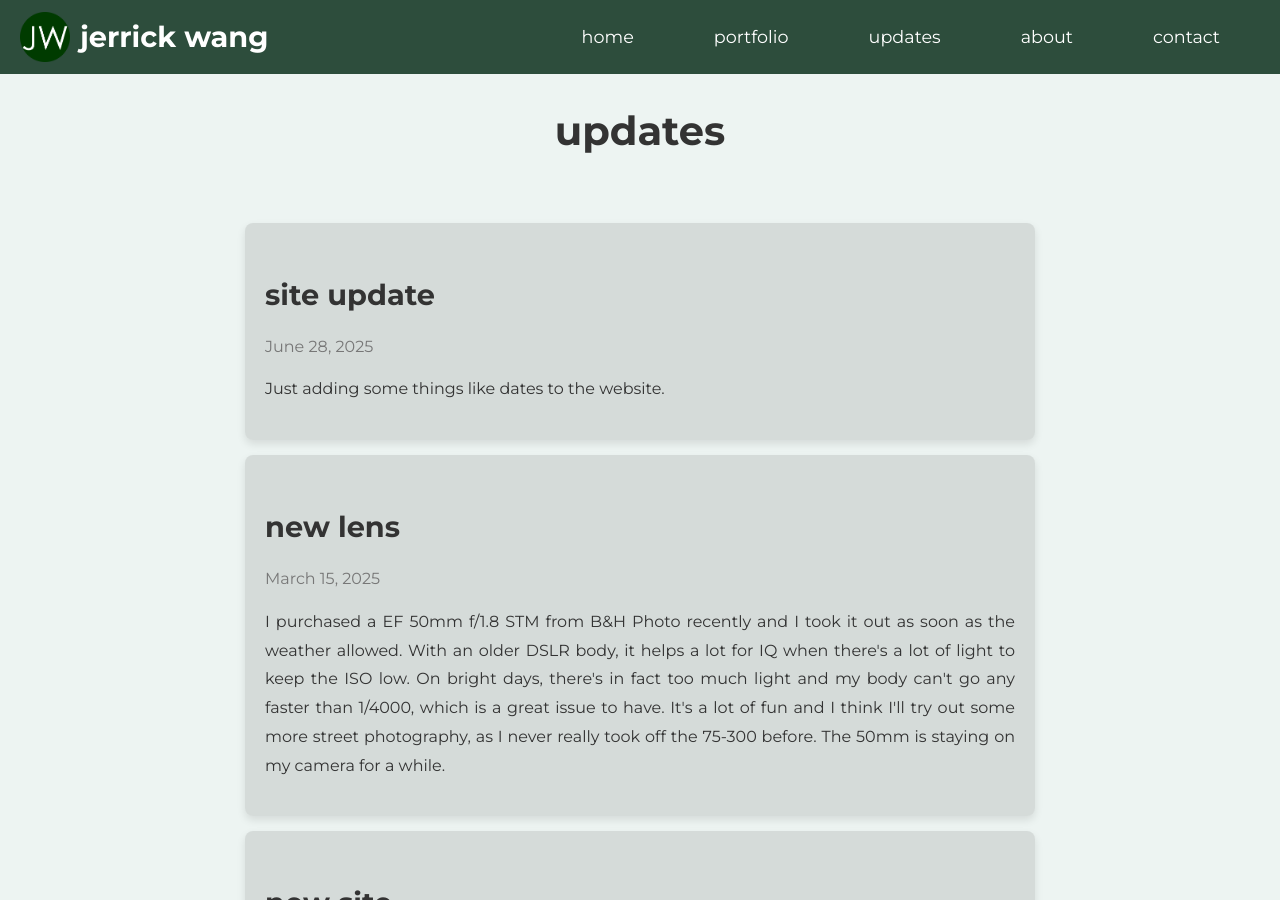
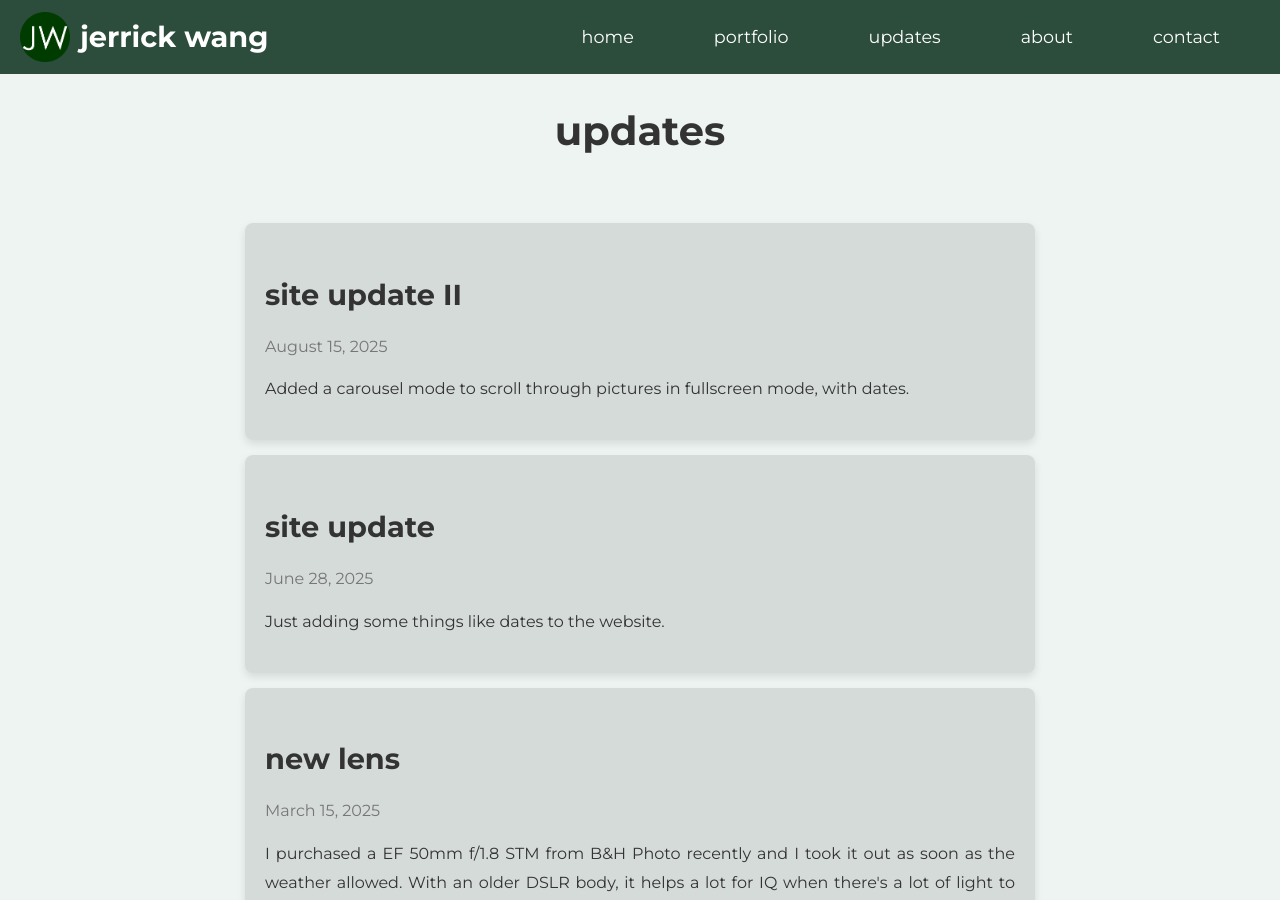
Before and after one commit to jerrickwang/jerrickwang.github.io, a Jekyll site: the page built from updates.md, in a window 1280 px wide and 900 px high. Built offline with Jekyll 4.4.1, drawn with Linux system fonts in a browser that asks for light colours.

Commit message:
Update updates.md

```diff
--- a/updates.md
+++ b/updates.md
@@ -3,6 +3,16 @@ layout: default
 title: updates
 permalink: /updates/
 ---
+<div class="blog-post-container">
+  <article class="blog-post">
+    <p class="post-title">site update II</p>
+    <p class="post-date">August 15, 2025</p>
+    <div class="post-body">
+      <p>Added a carousel mode to scroll through pictures in fullscreen mode, with dates.</p>
+    </div>
+  </article>
+</div>
+
 
 <div class="blog-post-container">
   <article class="blog-post">
```
